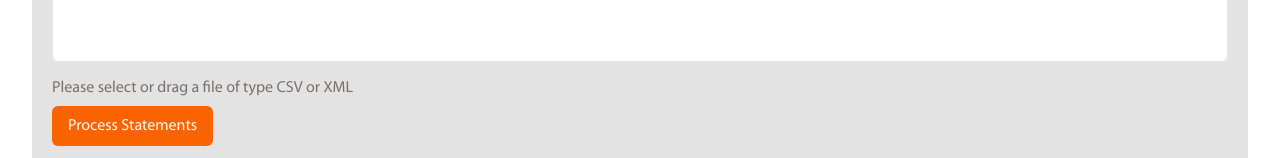
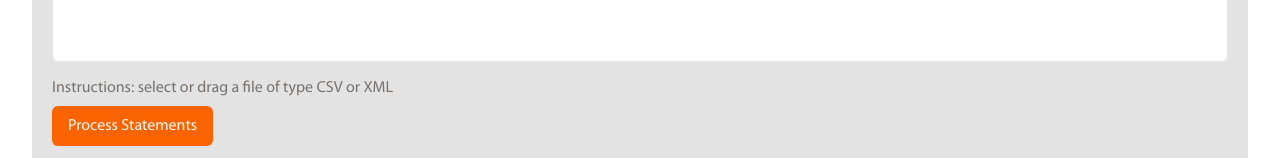
Before and after one commit to andremuijen/rabo-challenge, a Next.js app: page /dashboard in a window 1280 px wide. Shown: the part 380-538 px from the top of the page. Built offline with nearby package versions, Linux system fonts and the light colour scheme; no server answers; a web font is replaced by a local one.

Commit message:
Fix missing keys, better schema messages

```diff
--- a/src/app/dashboard/archive/page.tsx
+++ b/src/app/dashboard/archive/page.tsx
@@ -17,11 +17,10 @@ async function getEntries() {
 
 export default async function Page() {
     const entries = await getEntries();
-    console.log(entries);
     return (
         <>
             {entries.map((entry) => (
-                <Box>
+                <Box key={entry._id.toString()}>
                     <Results date={entry.timestamp} ids={entry.ids} />
                 </Box>
             ))}
--- a/src/components/FileUpload/FileUpload.tsx
+++ b/src/components/FileUpload/FileUpload.tsx
@@ -73,10 +73,10 @@ export const FileUpload = () => {
                                     />
                                 </FormControl>
                                 <FormDescription className="py-2">
-                                    Please select or drag a file of type CSV or
-                                    XML
+                                    Instructions: select or drag a file of type
+                                    CSV or XML
                                 </FormDescription>
-                                <FormMessage className="pb-2" />
+                                <FormMessage className="py-2" />
                             </FormItem>
                         )}
                     ></FormField>
--- a/src/lib/schemas.ts
+++ b/src/lib/schemas.ts
@@ -8,7 +8,7 @@ export const FormUploadSchema = z.object({
         .custom<FileList>((v) => v instanceof FileList)
         .refine(
             (files) => files?.length == 1,
-            'Please choose a file or drag it on the file input field.'
+            'Please select a file or drag it on the file input field.'
         )
         .refine(
             (files) => files?.[0]?.size <= MAX_FILE_SIZE,
```
